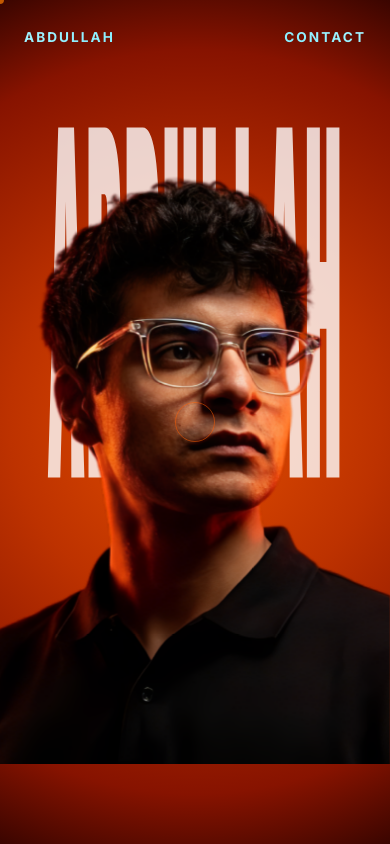
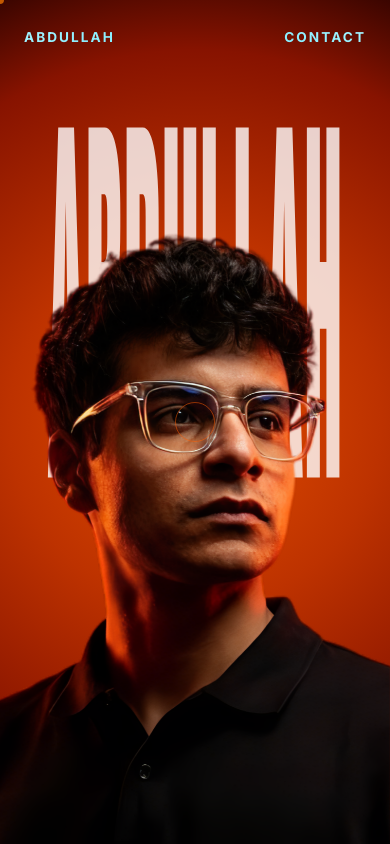
Before and after one commit to AbdullahRashid23/Abdullah-Rashid, a website built with Vite: page index.html in a window 390 px wide. Shown: the top 844 px of the page. Built offline with nearby package versions, Linux system fonts and the light colour scheme; a script that the page names is missing.

Commit message:
Update style.css

```diff
--- a/style.css
+++ b/style.css
@@ -596,21 +596,22 @@ section:not(#hero) {
     letter-spacing: 0.04em;
   }
 
-  /* Hero: fill viewport exactly, no orange gap below */
+  /* Hero: fill viewport, use relative so absolute child works */
   .reference-hero {
     height: 100svh;
     min-height: 100svh;
+    position: relative;
     justify-content: flex-end;
   }
 
-  /* Image wrapper: tall enough to cover 70%+ of screen, anchored to bottom */
+  /* Absolutely pin image wrapper to dead-bottom of hero — zero gap guaranteed */
   .ref-image-wrapper {
-    height: 75vh;
+    position: absolute;
+    bottom: 0;
+    left: 0;
     width: 100%;
+    height: 78vh;
     margin-bottom: 0;
-    display: flex;
-    align-items: flex-end;
-    justify-content: center;
     overflow: hidden;
     -webkit-mask-image: none;
     mask-image: none;
@@ -619,10 +620,9 @@ section:not(#hero) {
   .ref-hero-img {
     width: 100%;
     height: 100%;
-    /* cover fills the frame — no orange letterboxing */
     object-fit: cover;
-    /* Crop from top: shows chest/torso upward, subject anchored to bottom */
-    object-position: center 10%;
+    /* Show head/torso — bottom of frame touches bottom of hero */
+    object-position: center 15%;
     transform: none;
   }
 }
```
